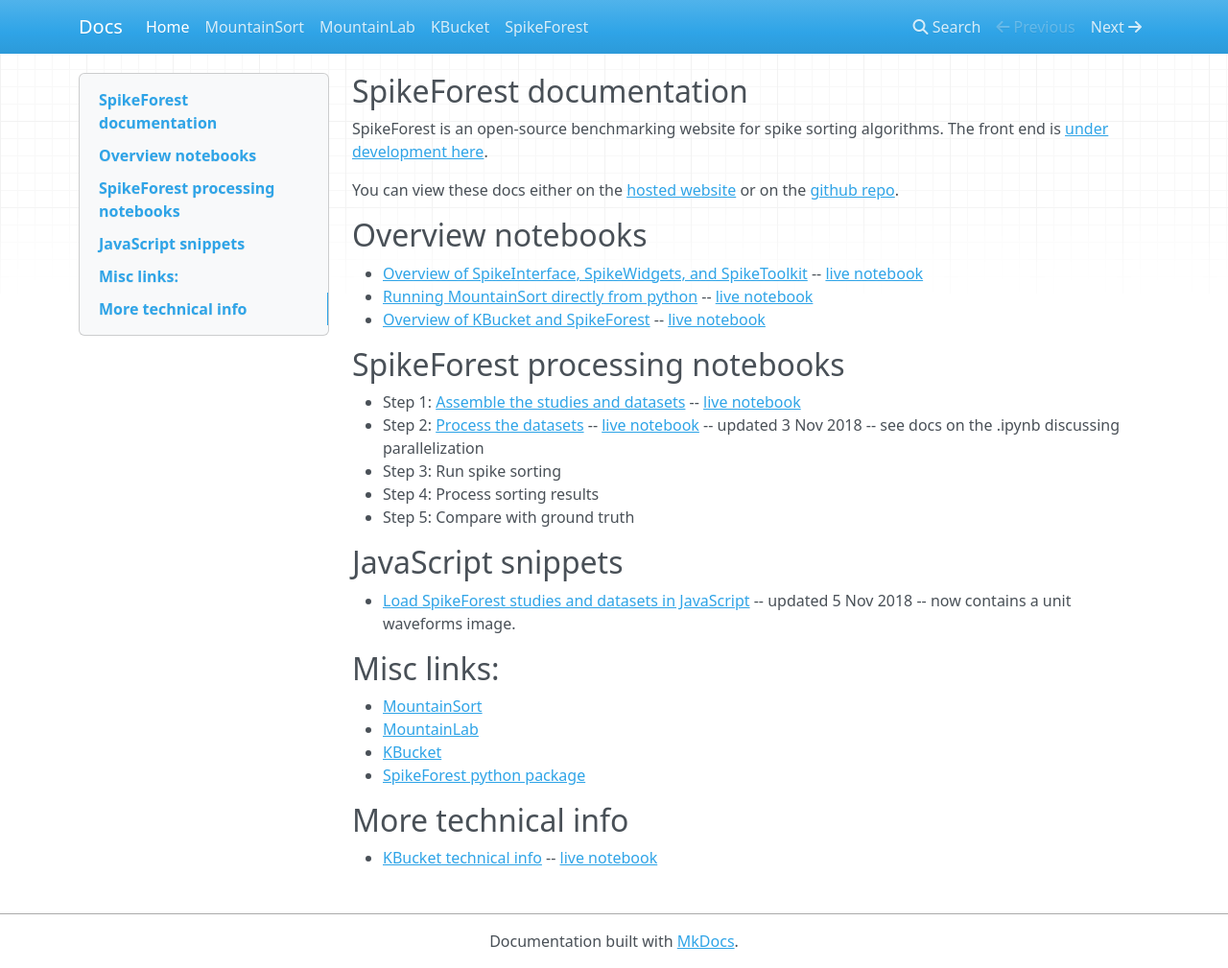
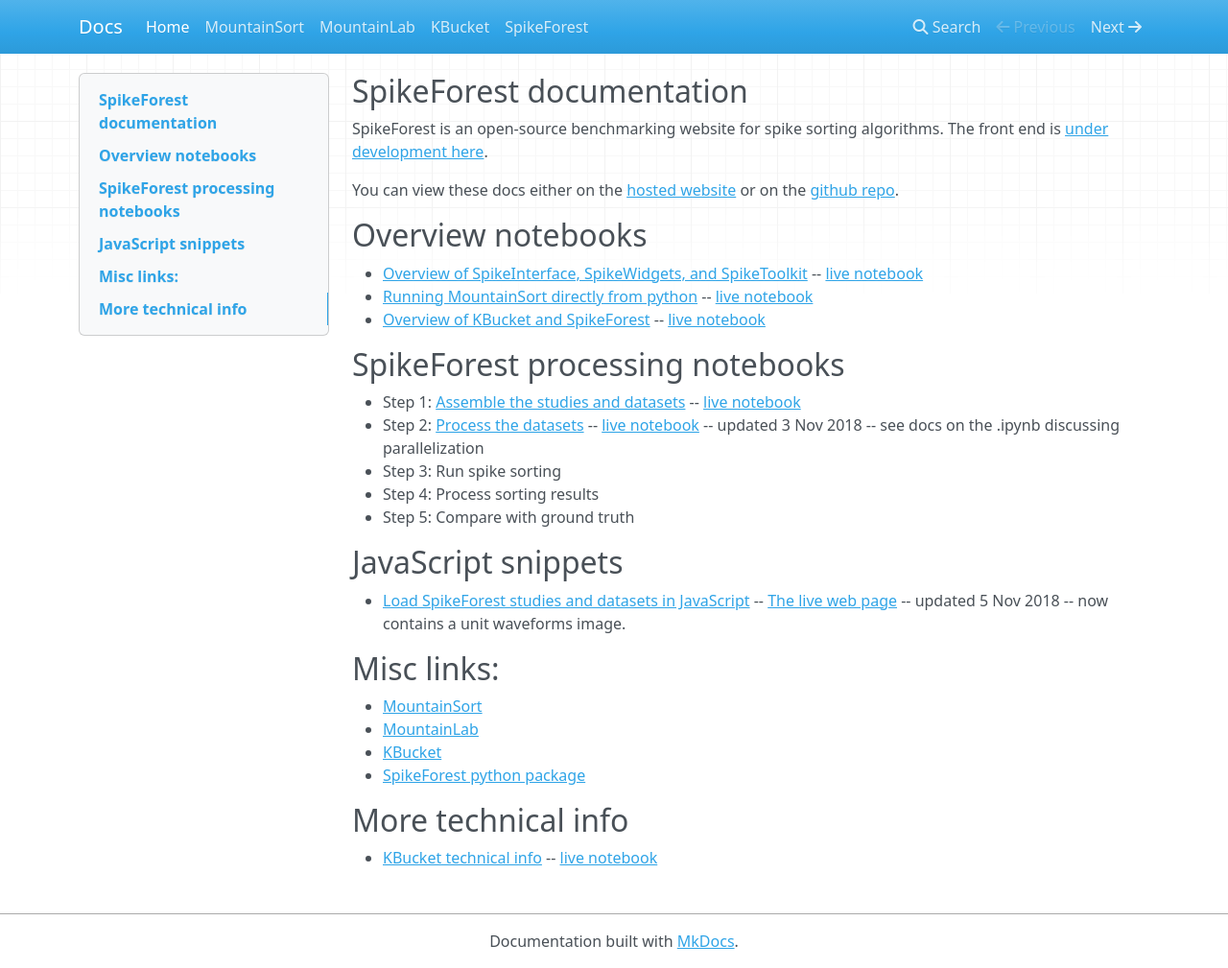
Before and after one commit to scratcharchive/spikeforest-docs, an MkDocs documentation site: the page built from docs/index.md, in a window 1280 px wide and 1009 px high. Shown: the whole window at 96% size. Built offline with MkDocs 1.6.1, drawn with Linux system fonts in a browser that asks for light colours; nearby versions of some CDN libraries.

Commit message:
Update index.md

```diff
--- a/docs/index.md
+++ b/docs/index.md
@@ -18,7 +18,7 @@
 * Step 5: Compare with ground truth
 
 ## JavaScript snippets
-* [Load SpikeForest studies and datasets in JavaScript](https://codesandbox.io/s/w7pp32vo0w) -- updated 5 Nov 2018 -- now contains a unit waveforms image.
+* [Load SpikeForest studies and datasets in JavaScript](https://codesandbox.io/s/w7pp32vo0w) -- [The live web page](https://w7pp32vo0w.codesandbox.io/) -- updated 5 Nov 2018 -- now contains a unit waveforms image.
 
 ## Misc links:
 
```
